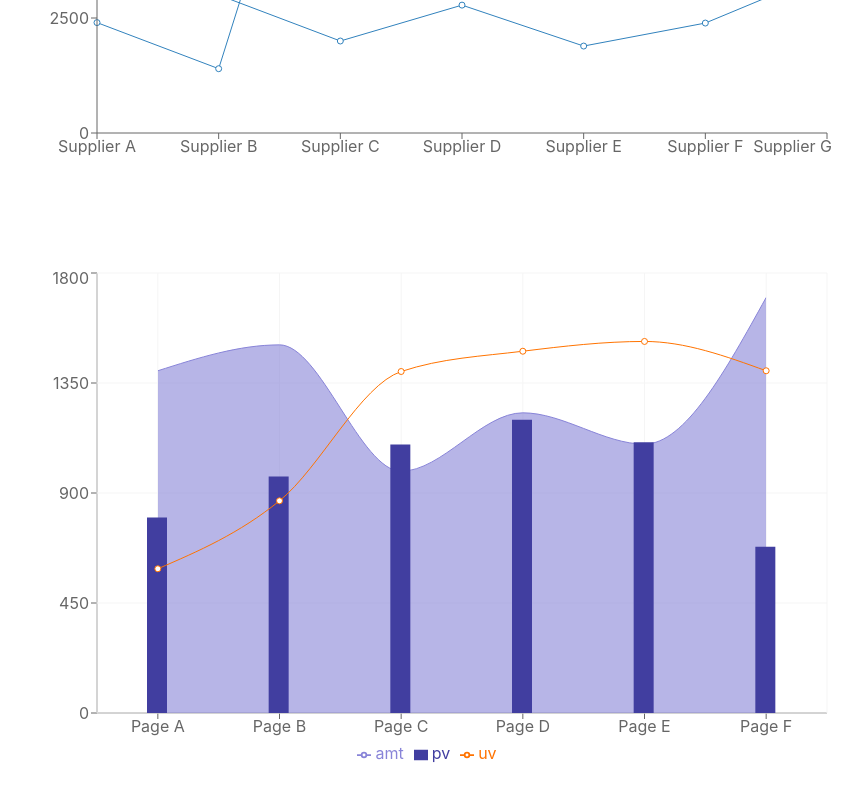
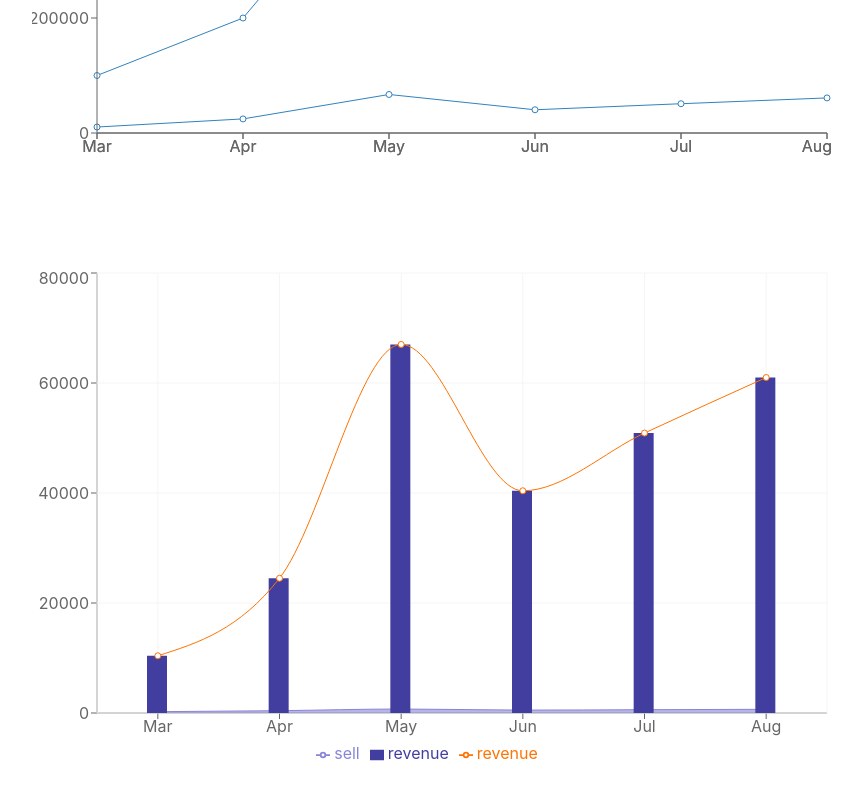
Before and after one commit to muhammadalaminwd/ninth-assignment, a React (Create React App) app: page /dashboard in a window 1280 px wide. Shown: the part 462-1262 px from the top of the page, without its empty margins (288-1150 px from the left). Built offline with nearby package versions, Linux system fonts and the light colour scheme.

Commit message:
final-commit

```diff
--- a/src/components/About/About.css
+++ b/src/components/About/About.css
@@ -0,0 +1,3 @@
+.about{
+    color: rgb(94, 94, 94);
+}
--- a/src/components/About/About.js
+++ b/src/components/About/About.js
@@ -1,9 +1,10 @@
 import React from 'react';
+import './About.css'
 
 const About = () => {
     return (
         <div>
-            <h3>This project is about book reviews.
+            <h3 className='about'>This project is about book reviews.
             There are Reviews, Dashboard, Blogs and other things in the website.
             In the home page, there are 3 reviews and ratings of our customers.
             In the dashboard section, we showed 2 charts about our growing and salling of books.</h3>
--- a/src/components/LineBarAreaComposedChart/LineBarAreaComposedChart.js
+++ b/src/components/LineBarAreaComposedChart/LineBarAreaComposedChart.js
@@ -5,59 +5,53 @@ import './LineBarAreaComposedChart.css'
 const LineBarAreaComposedChart = () => {
   const data = [
     {
-          name: 'Page A',
-          uv: 590,
-          pv: 800,
-          amt: 1400,
-          cnt: 490,
+        "month": "Mar",
+        "investment": 100000,
+        "sell": 241,
+        "revenue": 10401
     },
     {
-          name: 'Page B',
-          uv: 868,
-          pv: 967,
-          amt: 1506,
-          cnt: 590,
+        "month": "Apr",
+        "investment": 200000,
+        "sell": 423,
+        "revenue": 24500
     },
     {
-          name: 'Page C',
-          uv: 1397,
-          pv: 1098,
-          amt: 989,
-          cnt: 350,
+        "month": "May",
+        "investment": 500000,
+        "sell": 726,
+        "revenue": 67010
     },
     {
-          name: 'Page D',
-          uv: 1480,
-          pv: 1200,
-          amt: 1228,
-          cnt: 480,
+        "month": "Jun",
+        "investment": 500000,
+        "sell": 529,
+        "revenue": 40405
     },
     {
-          name: 'Page E',
-          uv: 1520,
-          pv: 1108,
-          amt: 1100,
-          cnt: 460,
+        "month": "Jul",
+        "investment": 600000,
+        "sell": 601,
+        "revenue": 50900
     },
     {
-          name: 'Page F',
-          uv: 1400,
-          pv: 680,
-          amt: 1700,
-          cnt: 380,
-        },
+        "month": "Aug",
+        "investment": 700000,
+        "sell": 670,
+        "revenue": 61000
+    }
 ];
     return (
         <div className='chart'>
         <ComposedChart  width={800} height={500} data={data}>
-        <XAxis dataKey="name" />
+        <XAxis dataKey="month" />
         <YAxis />
         <Tooltip />
         <Legend />
         <CartesianGrid stroke="#f5f5f5" />
-        <Area type="monotone" dataKey="amt" fill="#8884d8" stroke="#8884d8" />
-        <Bar dataKey="pv" barSize={20} fill="#413ea0" />
-        <Line type="monotone" dataKey="uv" stroke="#ff7300" />
+        <Area type="monotone" dataKey="sell" fill="#8884d8" stroke="#8884d8" />
+        <Bar dataKey="revenue" barSize={20} fill="#413ea0" />
+        <Line type="monotone" dataKey="revenue" stroke="#ff7300" />
         </ComposedChart>
         </div>
     );
--- a/src/components/MyLineChart/MyLineChart.js
+++ b/src/components/MyLineChart/MyLineChart.js
@@ -5,54 +5,49 @@ import './MyLineChart.css'
 const MyLineChart = () => {
   const data = [
       {
-          name: 'Supplier A',
-          sales: 4000,
-          price: 2400,
-          amt: 2400,
+          "month": "Mar",
+          "investment": 100000,
+          "sell": 241,
+          "revenue": 10401
       },
       {
-          name: 'Supplier B',
-          sales: 3000,
-          price: 1398,
-          amt: 2210,
+          "month": "Apr",
+          "investment": 200000,
+          "sell": 423,
+          "revenue": 24500
       },
       {
-          name: 'Supplier C',
-          sales: 2000,
-          price: 9800,
-          amt: 2290,
+          "month": "May",
+          "investment": 500000,
+          "sell": 726,
+          "revenue": 67010
       },
       {
-          name: 'Supplier D',
-          sales: 2780,
-          price: 3908,
-          amt: 2000,
+          "month": "Jun",
+          "investment": 500000,
+          "sell": 529,
+          "revenue": 40405
       },
       {
-          name: 'Supplier E',
-          sales: 1890,
-          price: 4800,
-          amt: 2181,
+          "month": "Jul",
+          "investment": 600000,
+          "sell": 601,
+          "revenue": 50900
       },
       {
-          name: 'Supplier F',
-          sales: 2390,
-          price: 3800,
-          amt: 2500,
-        },
-        {
-          name: 'Supplier G',
-          sales: 3490,
-          price: 4300,
-          amt: 2100,
-        },
+          "month": "Aug",
+          "investment": 700000,
+          "sell": 670,
+          "revenue": 61000
+      }
   ];
     return (
       <div className='chart'>
       <LineChart width={800} height={500} data={data}>
-      <Line dataKey={"price"}></Line>
-      <Line dataKey={"sales"}></Line>
-      <XAxis dataKey={"name"}></XAxis>
+      <Line dataKey={"investment"}></Line>
+      <Line dataKey={"revenue"}></Line>
+      <XAxis dataKey={"month"}></XAxis>
+      <XAxis dataKey={"sell"}></XAxis>
       <YAxis></YAxis>
       </LineChart>
       </div>
--- a/src/components/Reviews/Reviews.css
+++ b/src/components/Reviews/Reviews.css
@@ -1,3 +1,6 @@
+.heading{
+    font-size: 60px;
+}
 .reviewsBooks{
     display: grid;
     grid-template-columns: repeat(3, 1fr);
--- a/src/components/Reviews/Reviews.js
+++ b/src/components/Reviews/Reviews.js
@@ -6,7 +6,7 @@ const Reviews = () => {
     const [data, setData] = useHooks();
     return (
         <div>
-            <h1>What our customers say!</h1>
+            <h1 className='heading'>What our customers say!</h1>
             <div className='reviewsBooks'>
             {
                 data.map(item => <div>
```
Lines whose indentation alone changed are shown as unchanged.
